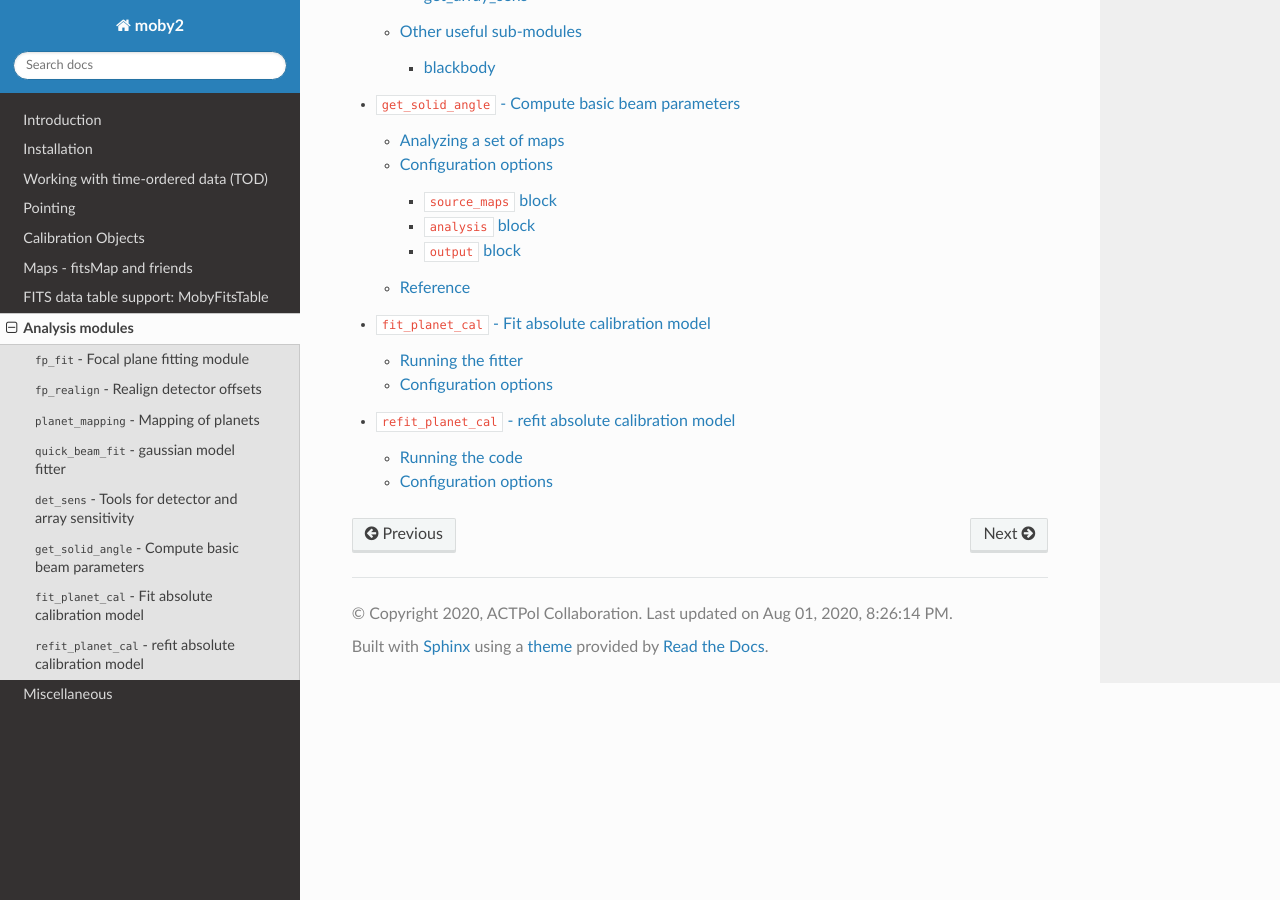
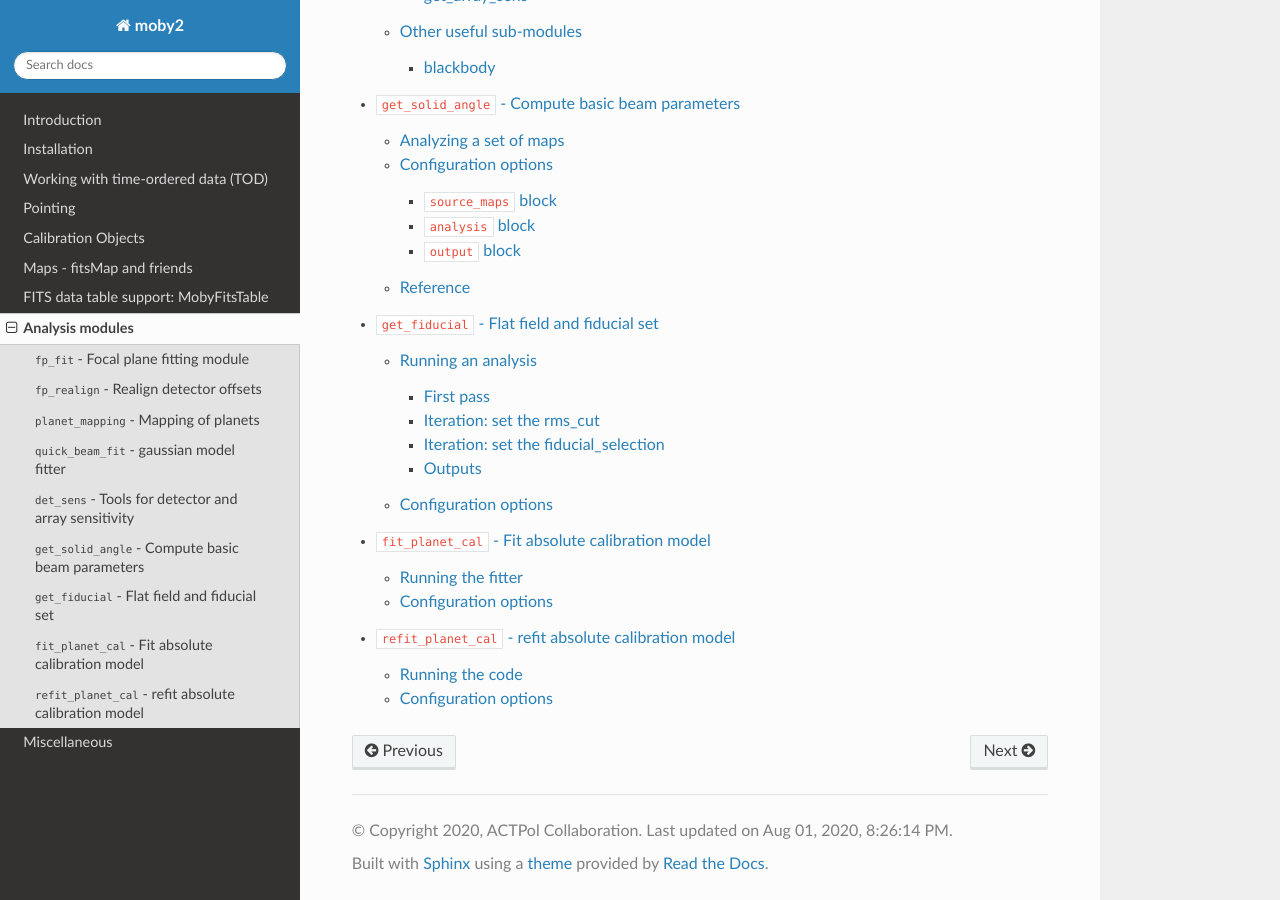
Before and after one commit to ACTCollaboration/moby2, a Sphinx documentation site: the page built from docs/analysis.rst, in a window 1280 px wide and 900 px high, scrolled down 1313 px. Built offline with Sphinx 7.4.7 and the Read the Docs theme 2.0.0, drawn with Linux system fonts in a browser that asks for light colours; some of the changed lines change nothing that is shown.

Commit message:
docs: get_fiducial

```diff
--- a/docs/analysis.rst
+++ b/docs/analysis.rst
@@ -17,5 +17,6 @@ Module list:
   quick_beam
   det_sens
   get_solid_angle
+  get_fiducial
   fit_planet_cal
   refit_planet_cal
--- /dev/null
+++ b/docs/get_fiducial.rst
@@ -0,0 +1,83 @@
+.. -*- mode: rst ; mode: auto-fill -*-
+
+==============================================
+``get_fiducial`` - Flat field and fiducial set
+==============================================
+
+This script lives in ``analysis.fp_fit``.  Its purpose is to analyze
+peak heights from fp_fit operations, calibrated to pW, and determine
+the average relative optical couplings (proportional to uK / pW) for
+the detectors in an array.
+
+The code also allows the user to identify a subset of the detectors as
+"fiducial", meaning that theire relative optical calibration seems to
+be stable enough to use for calibration purposes.
+
+
+Running an analysis
+===================
+
+First pass
+----------
+
+Use a configuration file like this one:
+
+::download:`get_fiducial.in <params/get_fiducial.in>`.
+
+Before running the code, update at least these settings:
+
+- 'fpfit_reduced': The pattern for the path to reduced fp_fit results
+  for each observation; for example.
+  '../200423/fp_output1/reduced/{tod_id}_fp.fits'
+- 'tod_list': The path to an ascii file listing the observations you
+  want to include (with tod_id in the first column).
+
+We will update the cut parameters after looking at the preliminary
+output.  So go ahead and run::
+
+  mkdir depot
+  moby2 get_fiducial get_fiducial.in
+
+On the first pass, the code will write calibration results (copied
+from the IV) into depot/.  This calibration will be re-used on
+subsequent runs.  The flat field numbers will be relative to this
+baseline calibration.
+
+
+Iteration: set the rms_cut
+--------------------------
+
+To iterate, first see if you want to adjust the "rms_cut" setting.
+Look at the "10_rms_hist" plots, and adjust rms_cut in the parameter
+file to exclude things above the cut line.
+
+Iteration: set the fiducial_selection
+-------------------------------------
+
+We mark detectors as fiducial if they lie within some bounded region
+in the plane of average flatfield correction ("amp") and scatter (or
+fractional rms, "frms").  The plots "{tag}_20_{fcode}.png" show each
+detector's position in this plane, and dashed lines that cut out a
+rectangle in this space.  The boundaries of the rectangle are set in
+the parameter file under "fiducial_selection", which is a dictionary
+index by fcode.  A typical entry looks like this::
+
+  {'fcode': 'f039',
+   'amp': (0.001, 0.200),
+   'frms': (0.001, 0.10),
+  }
+
+Outputs
+-------
+
+Once you have converged on a reasonable bounding box, look at the
+textual output from the program and assess whether the number of
+fiducial / flatfielded detectors are acceptable.
+
+
+Configuration options
+=====================
+
+All configuration options are members of a block called ``get_fid``.
+In most cases these are well-documented in the example configuration
+file provided above.
```
Also changed, not shown: 1 other file.
